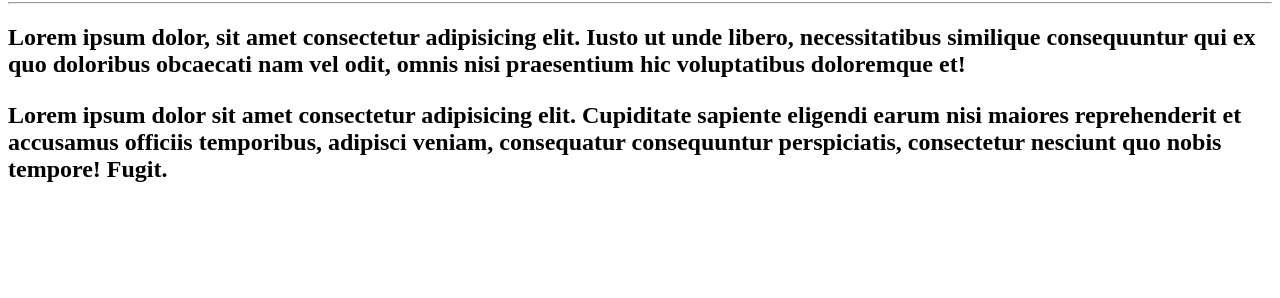
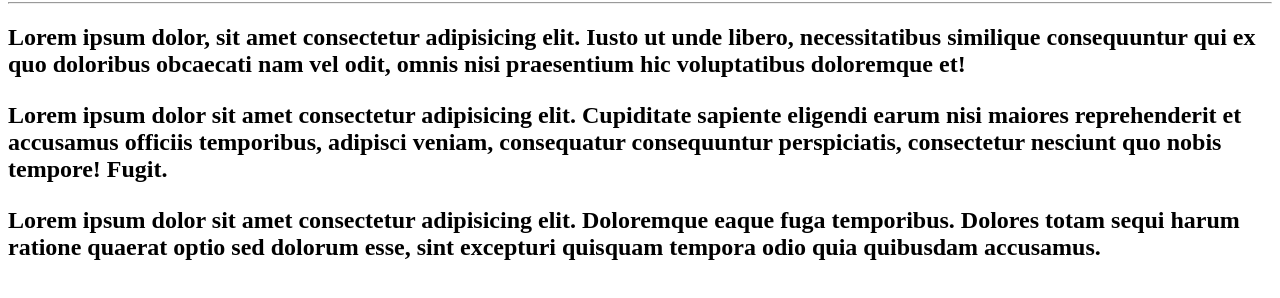
Before and after one commit to rodriggomendes/Ola-Mundo, a plain HTML site: page site-exemplo/index.html in a window 1280 px wide. Shown: the part 78-376 px from the top of the page. Drawn offline with Linux system fonts and the light colour scheme.

Commit message:
Adicionando parágrafo
Adicionei um parágrafo no arquivo principal de Html.

```diff
--- a/site-exemplo/index.html
+++ b/site-exemplo/index.html
@@ -13,6 +13,7 @@
     <h2>Lorem ipsum dolor, sit amet consectetur adipisicing elit. Iusto ut unde libero, necessitatibus similique consequuntur qui ex quo doloribus obcaecati nam vel odit, omnis nisi praesentium hic voluptatibus doloremque et!
         <p>Lorem ipsum dolor sit amet consectetur adipisicing elit. Cupiditate sapiente eligendi earum nisi maiores reprehenderit et accusamus officiis temporibus, adipisci veniam, consequatur consequuntur perspiciatis, consectetur nesciunt quo nobis tempore! Fugit.
         </p>
+        <p>Lorem ipsum dolor sit amet consectetur adipisicing elit. Doloremque eaque fuga temporibus. Dolores totam sequi harum ratione quaerat optio sed dolorum esse, sint excepturi quisquam tempora odio quia quibusdam accusamus.</p>
     </h2>
 </body>
 
```
